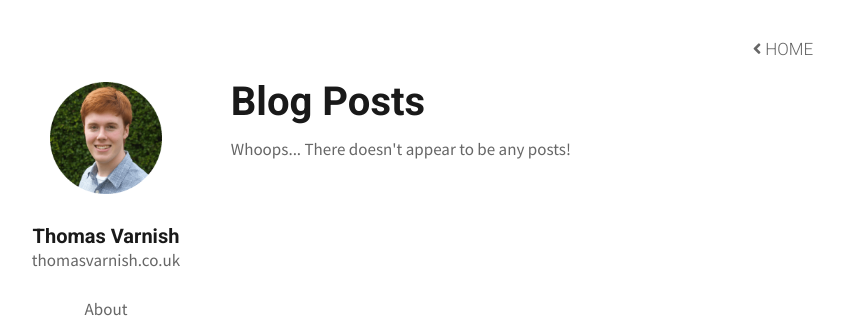
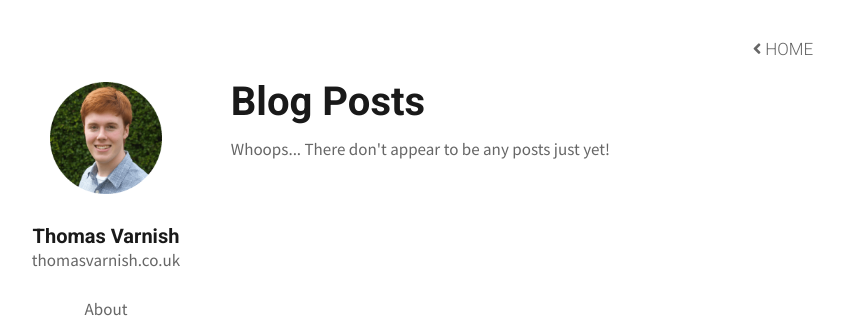
Before and after one commit to tvarnish/tvarnish.github.io, a Jekyll site: the page built from blog.md, in a window 1280 px wide. Shown: the top 329 px of the page, without its empty margins (118-962 px from the left). Built offline with Jekyll 4.4.1, drawn with Linux system fonts in a browser that asks for light colours; nearby versions of some CDN libraries.

Commit message:
Update empty blog message
Update the message displayed on /blog when there are no posts.

```diff
--- a/_layouts/bloghome.html
+++ b/_layouts/bloghome.html
@@ -61,7 +61,7 @@
                 {% assign posts_size = site.posts | size %}
                 {% if posts_size == 0 %}
                     <li>
-                        <span class="blog-link-desc">Whoops... There doesn't appear to be any posts!</span>
+                        <span class="blog-link-desc">Whoops... There don't appear to be any posts just yet!</span>
                     </li>
                 {% endif %}
                 </ul>
```
